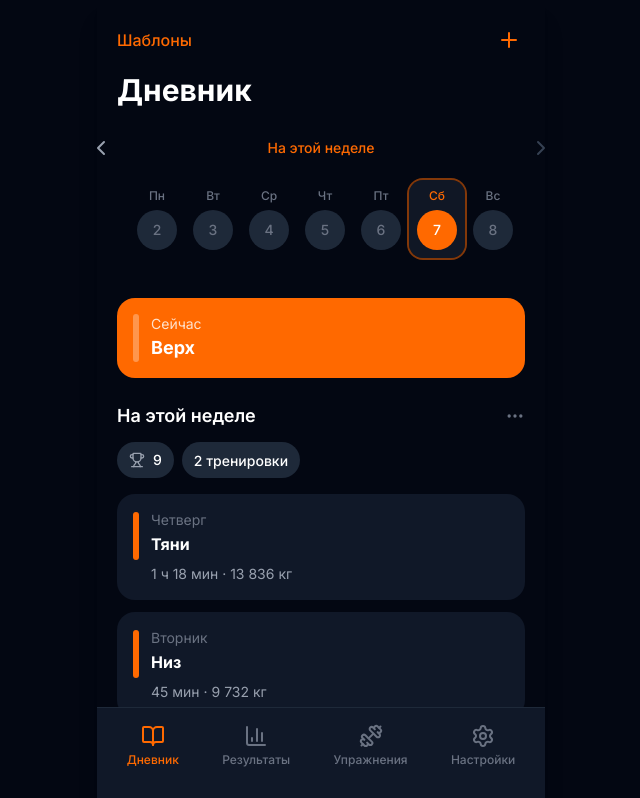
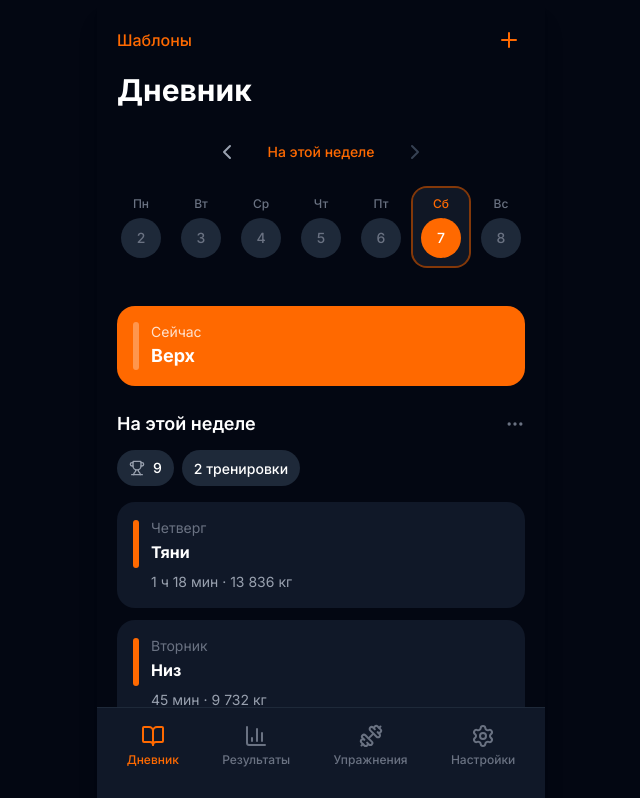
Before and after one commit to Tomasito133/FitSuperDuperApp, a Next.js app: page / in a window 1280 px wide. Shown: the top 798 px of the page, without its empty margins (319-959 px from the left). Built offline with nearby package versions, Linux system fonts and the light colour scheme.

Commit message:
fix: inline arrows with compact day strip layout

```diff
--- a/src/app/page.tsx
+++ b/src/app/page.tsx
@@ -436,14 +436,14 @@ export default function JournalPage() {
         {/* Title */}
         <h1 className="text-3xl font-bold text-white mb-6">Дневник</h1>
 
-        {/* Calendar Strip with Navigation - Fixed width centered */}
-        <div className="mb-4 max-w-[400px] mx-auto relative">
-          {/* Week Navigation Header - Fixed arrows on sides */}
-          <div className="flex items-center justify-center mb-4 relative">
+        {/* Calendar Strip with Navigation - Compact centered */}
+        <div className="mb-4 flex flex-col items-center">
+          {/* Week Navigation Header with arrows inline */}
+          <div className="flex items-center justify-center gap-2 mb-4">
             {/* Left arrow */}
             <button
               onClick={goToPreviousWeek}
-              className="absolute -left-10 w-10 h-10 flex items-center justify-center text-gray-400 hover:text-white hover:bg-gray-800 rounded-xl transition-colors"
+              className="w-10 h-10 flex items-center justify-center text-gray-400 hover:text-white hover:bg-gray-800 rounded-xl transition-colors"
               aria-label="Прошлая неделя"
             >
               <ChevronLeft className="w-6 h-6" />
@@ -452,7 +452,7 @@ export default function JournalPage() {
             {/* Center text */}
             <button
               onClick={goToCurrentWeek}
-              className={`text-sm font-medium px-3 py-1.5 rounded-lg transition-colors ${
+              className={`text-sm font-medium px-3 py-1.5 rounded-lg transition-colors min-w-[120px] text-center ${
                 weekOffset === 0
                   ? "text-orange-500"
                   : "text-gray-400 hover:text-white hover:bg-gray-800"
@@ -465,7 +465,7 @@ export default function JournalPage() {
             <button
               onClick={goToNextWeek}
               disabled={weekOffset === 0}
-              className={`absolute -right-10 w-10 h-10 flex items-center justify-center rounded-xl transition-colors ${
+              className={`w-10 h-10 flex items-center justify-center rounded-xl transition-colors ${
                 weekOffset === 0
                   ? "text-gray-700 cursor-not-allowed"
                   : "text-gray-400 hover:text-white hover:bg-gray-800"
@@ -476,9 +476,9 @@ export default function JournalPage() {
             </button>
           </div>
 
-          {/* Days Strip with Swipe */}
+          {/* Days Strip with Swipe - Compact */}
           <div
-            className="flex items-center select-none justify-between px-2"
+            className="flex items-center select-none gap-1"
             onTouchStart={onTouchStart}
             onTouchMove={onTouchMove}
             onTouchEnd={onTouchEnd}
```
